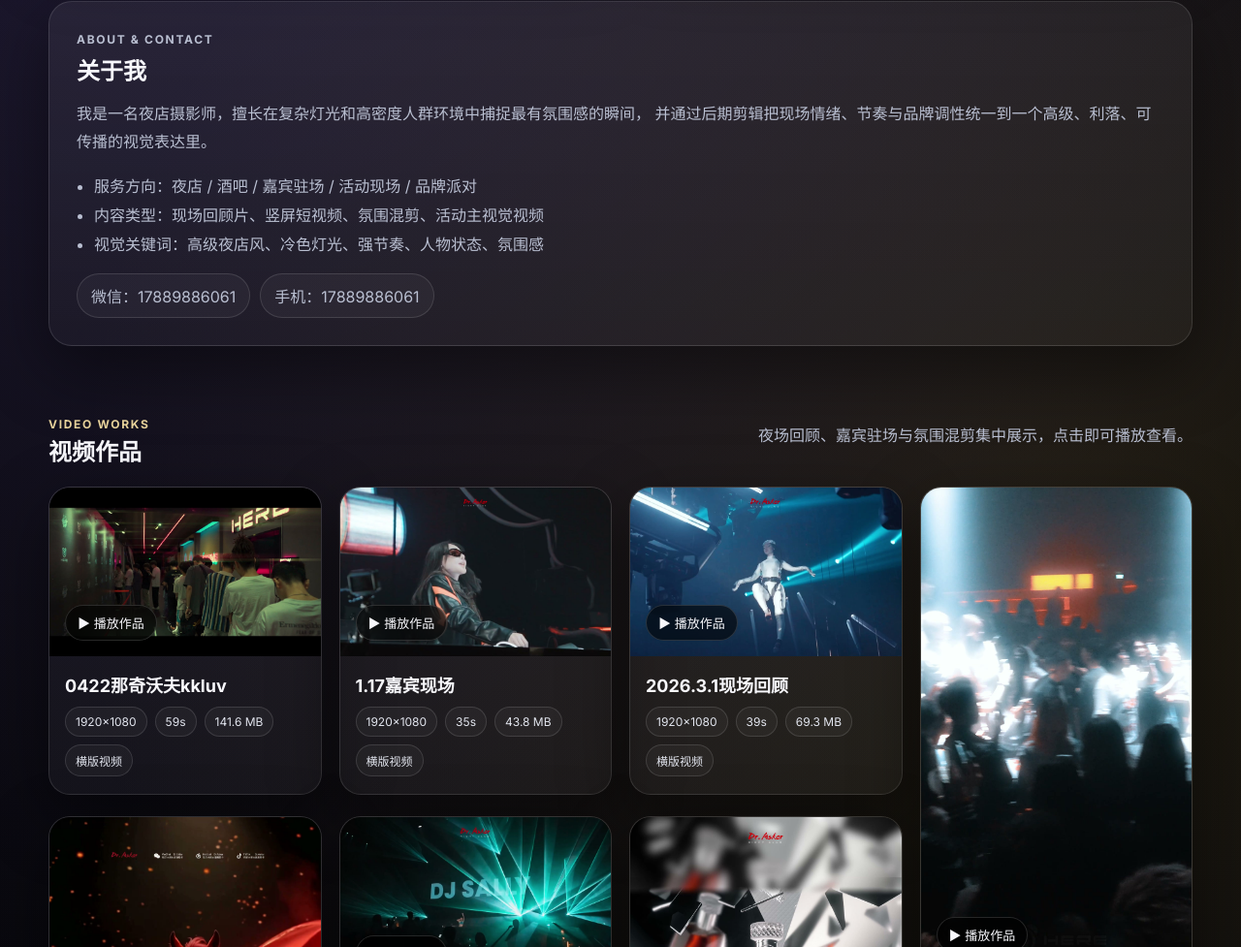
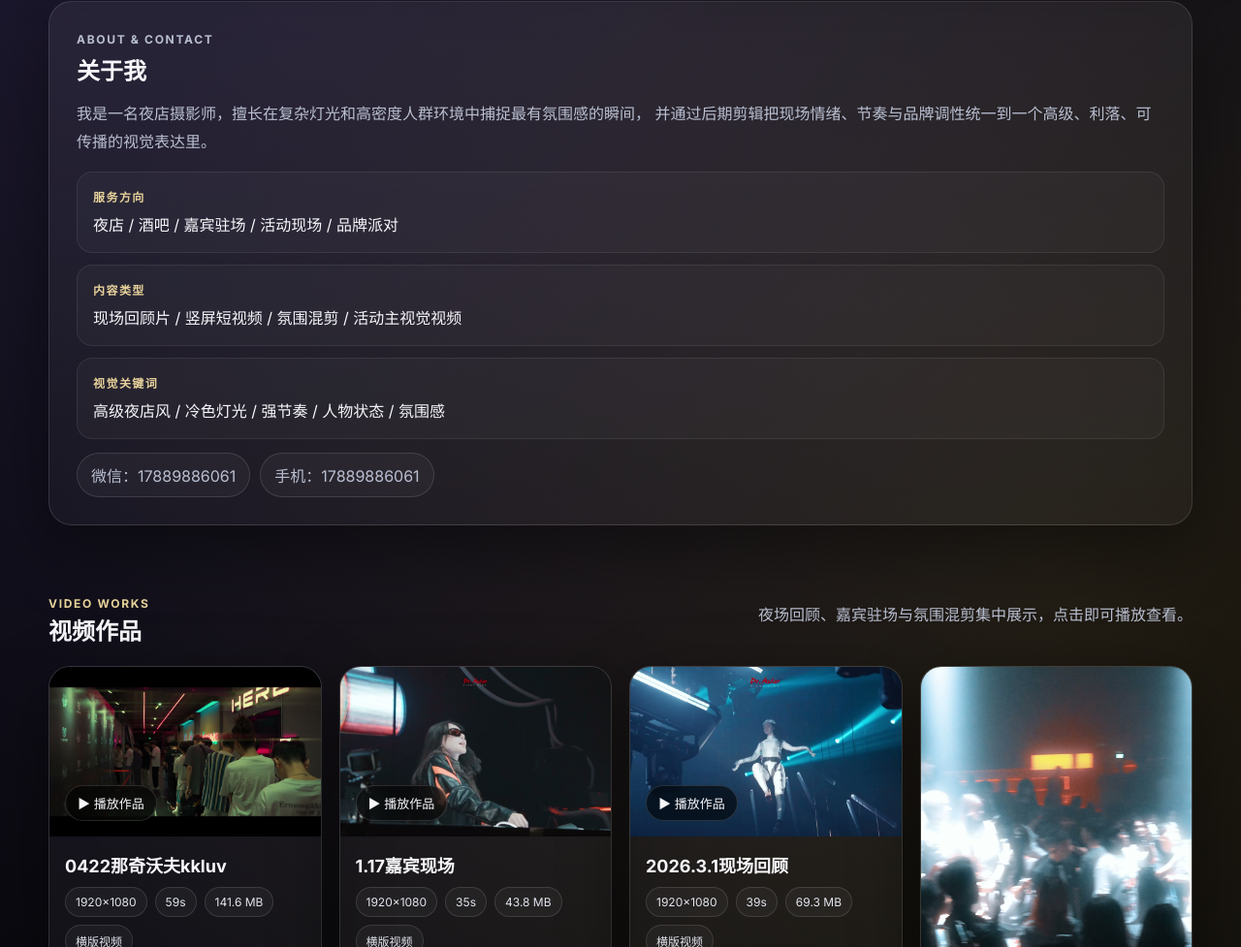
Before and after one commit to Dylan-1107/nightclub-photographer-site, a plain HTML site: page index.html in a window 1280 px wide. Shown: the part 954-1931 px from the top of the page at 97% size. Drawn offline with Linux system fonts and the light colour scheme.

Commit message:
Beautify about section highlights

```diff
--- a/index.html
+++ b/index.html
@@ -82,11 +82,20 @@
           我是一名夜店摄影师，擅长在复杂灯光和高密度人群环境中捕捉最有氛围感的瞬间，
           并通过后期剪辑把现场情绪、节奏与品牌调性统一到一个高级、利落、可传播的视觉表达里。
         </p>
-        <ul>
-          <li>服务方向：夜店 / 酒吧 / 嘉宾驻场 / 活动现场 / 品牌派对</li>
-          <li>内容类型：现场回顾片、竖屏短视频、氛围混剪、活动主视觉视频</li>
-          <li>视觉关键词：高级夜店风、冷色灯光、强节奏、人物状态、氛围感</li>
-        </ul>
+        <div class="about-highlights">
+          <div class="highlight-item">
+            <span class="highlight-label">服务方向</span>
+            <p>夜店 / 酒吧 / 嘉宾驻场 / 活动现场 / 品牌派对</p>
+          </div>
+          <div class="highlight-item">
+            <span class="highlight-label">内容类型</span>
+            <p>现场回顾片 / 竖屏短视频 / 氛围混剪 / 活动主视觉视频</p>
+          </div>
+          <div class="highlight-item">
+            <span class="highlight-label">视觉关键词</span>
+            <p>高级夜店风 / 冷色灯光 / 强节奏 / 人物状态 / 氛围感</p>
+          </div>
+        </div>
         <div class="contact-pills">
           <span>微信：17889886061</span>
           <span>手机：17889886061</span>
--- a/styles.css
+++ b/styles.css
@@ -199,6 +199,31 @@ section { scroll-margin-top: 92px; }
 }
 .about-card, .contact-card { padding: 28px; }
 .about-card ul { margin: 14px 0 0; padding-left: 18px; color: var(--muted); line-height: 1.9; }
+.about-highlights {
+  display: grid;
+  gap: 12px;
+  margin-top: 16px;
+}
+.highlight-item {
+  padding: 14px 16px;
+  border: 1px solid rgba(255,255,255,.08);
+  border-radius: 16px;
+  background: rgba(255,255,255,.03);
+}
+.highlight-label {
+  display: inline-block;
+  margin-bottom: 8px;
+  font-size: 12px;
+  letter-spacing: .12em;
+  text-transform: uppercase;
+  color: #e6d19a;
+  font-weight: 700;
+}
+.highlight-item p {
+  margin: 0;
+  color: var(--text);
+  line-height: 1.7;
+}
 .contact-pills { display: flex; flex-wrap: wrap; gap: 10px; margin-top: 14px; }
 .contact-pills span {
   border: 1px solid var(--line); background: rgba(255,255,255,.04);
@@ -308,8 +333,10 @@ section { scroll-margin-top: 92px; }
 
   .about-card, .contact-card { padding: 16px; }
   .about-card p, .contact-card p { font-size: 13px; line-height: 1.55; }
-  .about-card ul { margin-top: 8px; padding-left: 16px; line-height: 1.6; }
-  .about-card li { margin-bottom: 4px; }
+  .about-highlights { gap: 8px; margin-top: 10px; }
+  .highlight-item { padding: 10px 12px; border-radius: 12px; }
+  .highlight-label { font-size: 11px; margin-bottom: 6px; }
+  .highlight-item p { font-size: 13px; line-height: 1.5; }
   .contact-pills { gap: 8px; margin-top: 8px; }
   .contact-pills span { padding: 7px 10px; font-size: 13px; }
 
```
